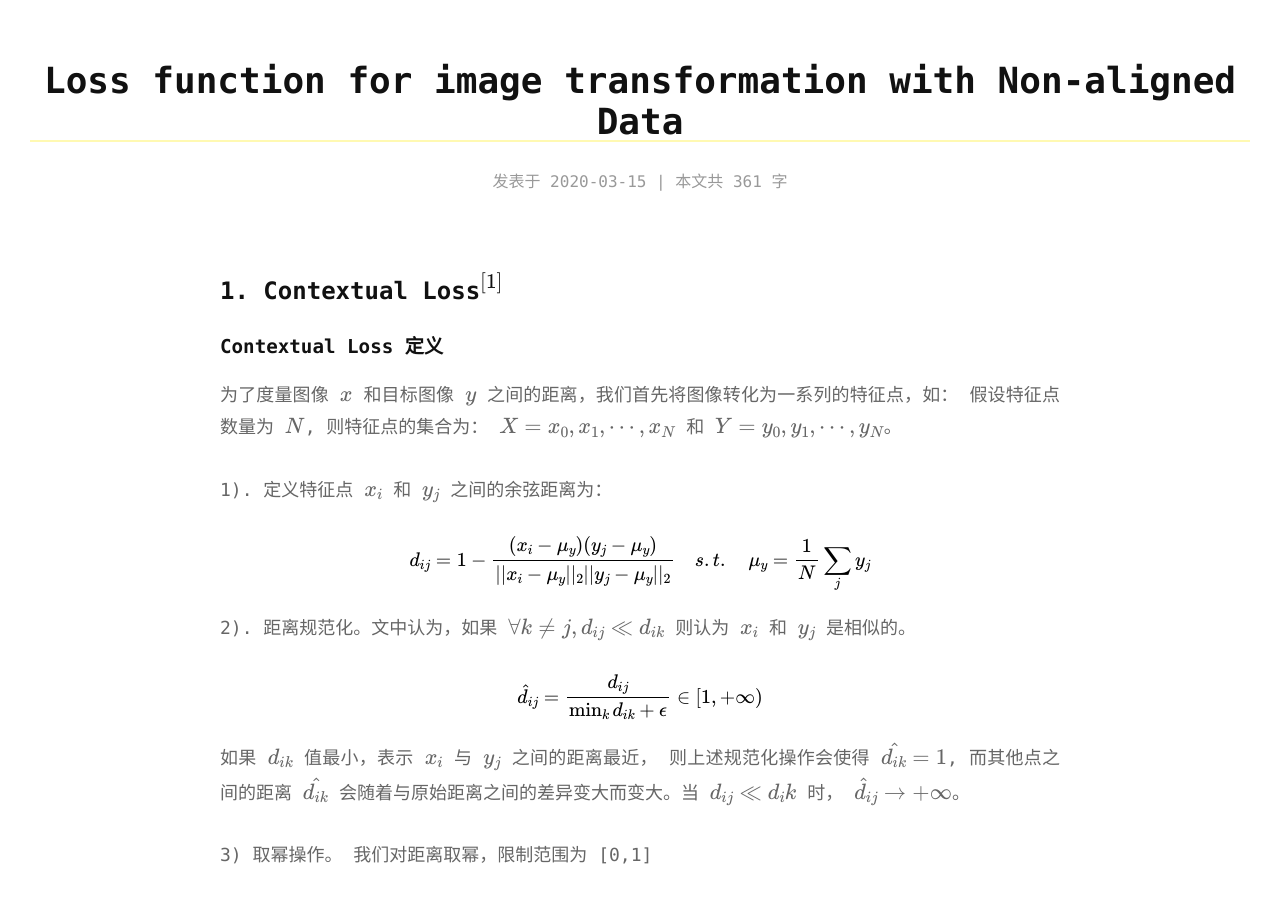
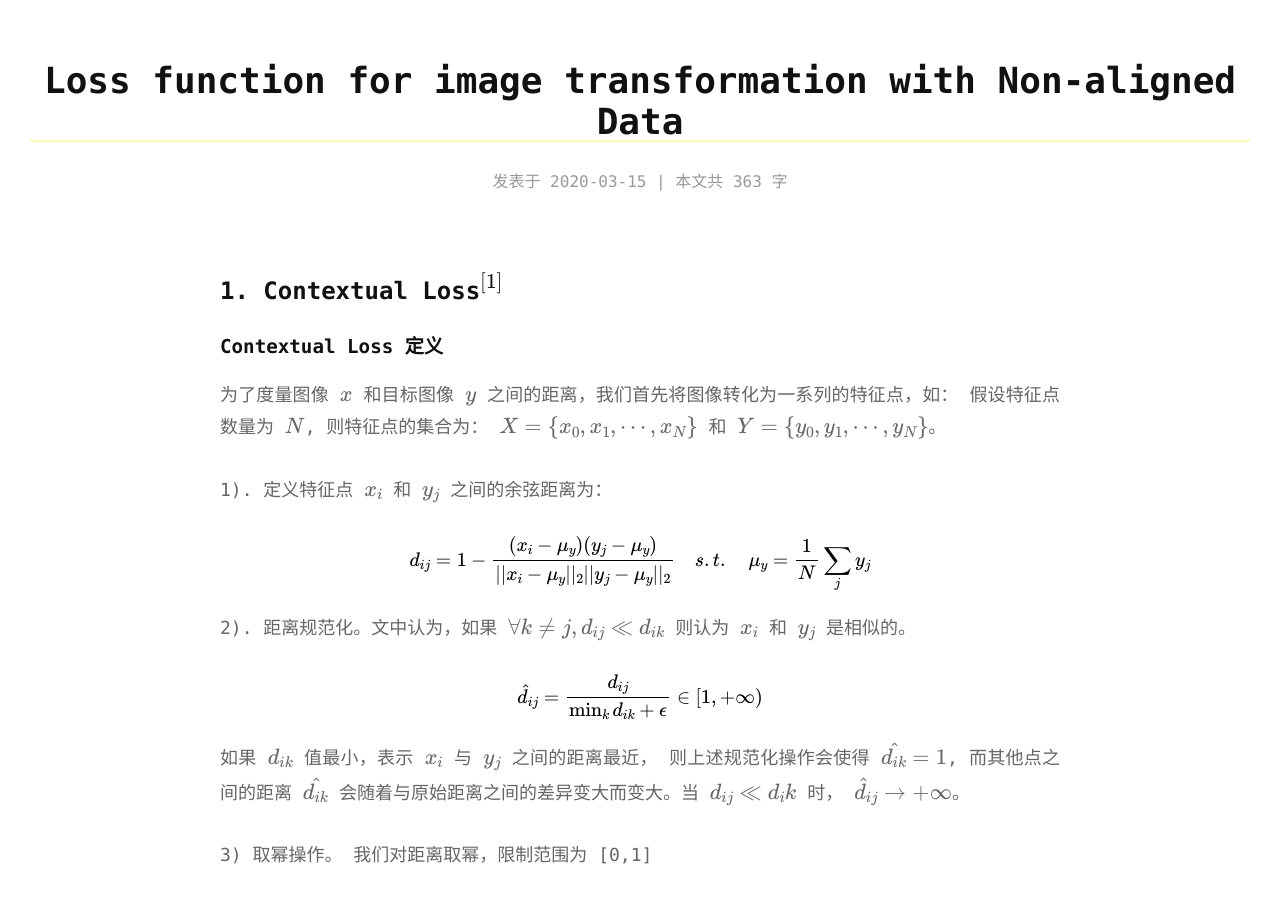
Before and after one commit to selous123/selous123.github.io, a Jekyll site: the page built from _posts/2020-03-15-CoBi损失-解决超分中数据不对齐的问题.md, in a window 1280 px wide and 900 px high. Built offline with Jekyll 4.4.1, drawn with Linux system fonts in a browser that asks for light colours; formulas are drawn with MathJax 3; a script that is not in the unit is left out; comment, search, counter and statistics services are not loaded.

Commit message:
符号改错

```diff
--- a/_posts/2020-03-15-CoBi损失-解决超分中数据不对齐的问题.md
+++ b/_posts/2020-03-15-CoBi损失-解决超分中数据不对齐的问题.md
@@ -16,7 +16,7 @@ mathjax: True
 
 为了度量图像 $x$ 和目标图像 $y$ 之间的距离，我们首先将图像转化为一系列的特征点，如：
 假设特征点数量为 $N$, 则特征点的集合为：
-$X = \{x_0, x_1, \cdots, x_N \}$ 和 $Y = \{y_0, y_1, \cdots, y_N\}$。
+$X = \lbrace x_0, x_1, \cdots, x_N \rbrace$ 和 $Y = \lbrace y_0, y_1, \cdots, y_N\rbrace$。
 
 1). 定义特征点 $x_i$ 和 $y_j$ 之间的余弦距离为：
 
```
Also changed, not shown: _posts/2020-03-15-SRNet-基于自监督辅助任务的数码变焦算法.md (+2 -0 lines).
